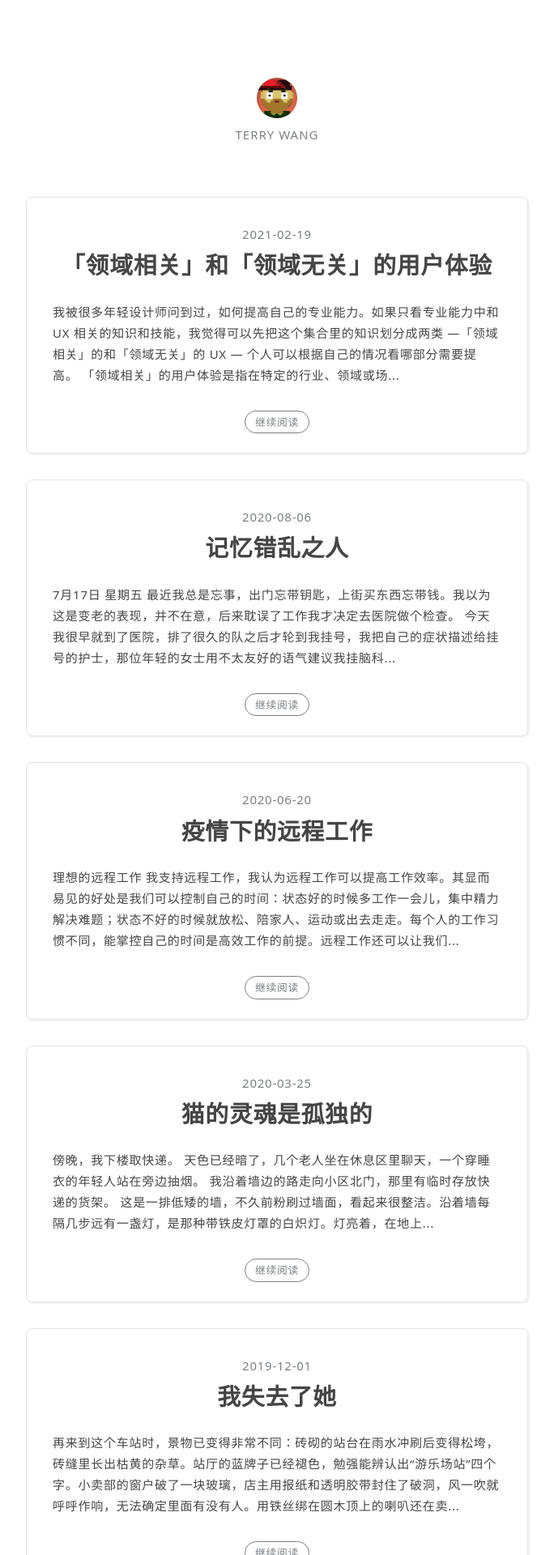
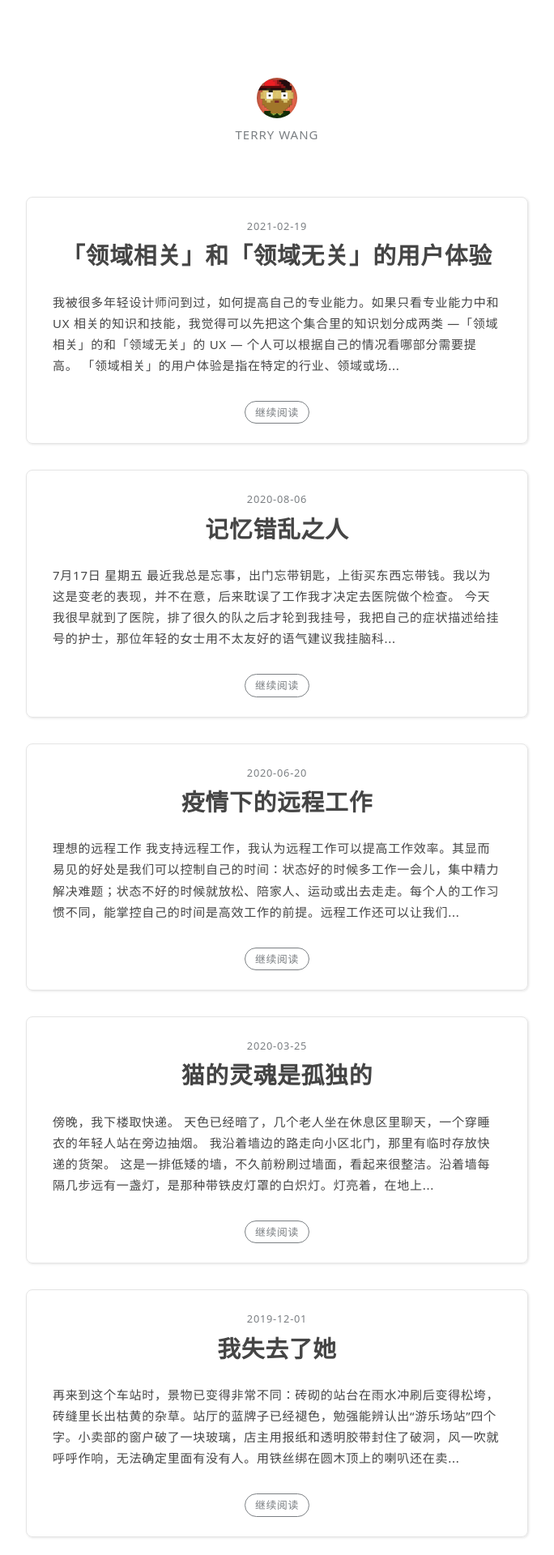
Before and after one commit to lvterry/lvterry.github.io, a Jekyll site: the page built from index.html, in a window 1280 px wide. Shown: the top 1920 px of the page at 81% size, without its empty margins (298-982 px from the left). Built offline with Jekyll 4.4.1, drawn with Linux system fonts in a browser that asks for light colours.

Commit message:
style tweak

```diff
--- a/_layouts/post.html
+++ b/_layouts/post.html
@@ -4,7 +4,7 @@ layout: default
 
 <article class="container">
 
-<div class="weak text-center">{{ page.date | date: "%Y-%m-%d" }}</div>
+<div class="weak text-center text-small">{{ page.date | date: "%Y-%m-%d" }}</div>
 <h1 class="text-center">{{ page.title }}</h1>
 
 {{ content }}
--- a/assets/css/style.css
+++ b/assets/css/style.css
@@ -64,7 +64,7 @@ img {
 
 .post {
   display: block;
-  padding: 2rem 2rem 1.5rem 2rem;
+  padding: 1.5rem 2rem;
   border: 1px solid var(--post-border-color);
   border-radius: 0.5rem;
   margin-bottom: 2rem;
@@ -73,6 +73,10 @@ img {
 
 .text-center {
   text-align: center;
+}
+
+.text-small {
+  font-size: 0.8rem;
 }
 
 .weak {
@@ -111,7 +115,7 @@ blockquote {
   margin: 0;
 }
 
-@media (prefers-colo-scheme: dark) {
+@media (prefers-color-scheme: dark) {
   body {
     background: var(--background-dark-mode);
     color: var(--foreground-dark-mode);
--- a/index.html
+++ b/index.html
@@ -5,7 +5,7 @@ title: Terry Wang
 <main class="container">
   {% for post in site.posts %}
       <a class="post plain" href="{{ post.url }}">
-        <div class="weak text-center">{{ post.date | date: "%Y-%m-%d" }}</div>
+        <div class="weak text-center text-small">{{ post.date | date: "%Y-%m-%d" }}</div>
         <h1 class="text-center">{{ post.title }}</h1>
 
         <p>{{ post.content | strip_html | truncate: 140 }}</p>
```
